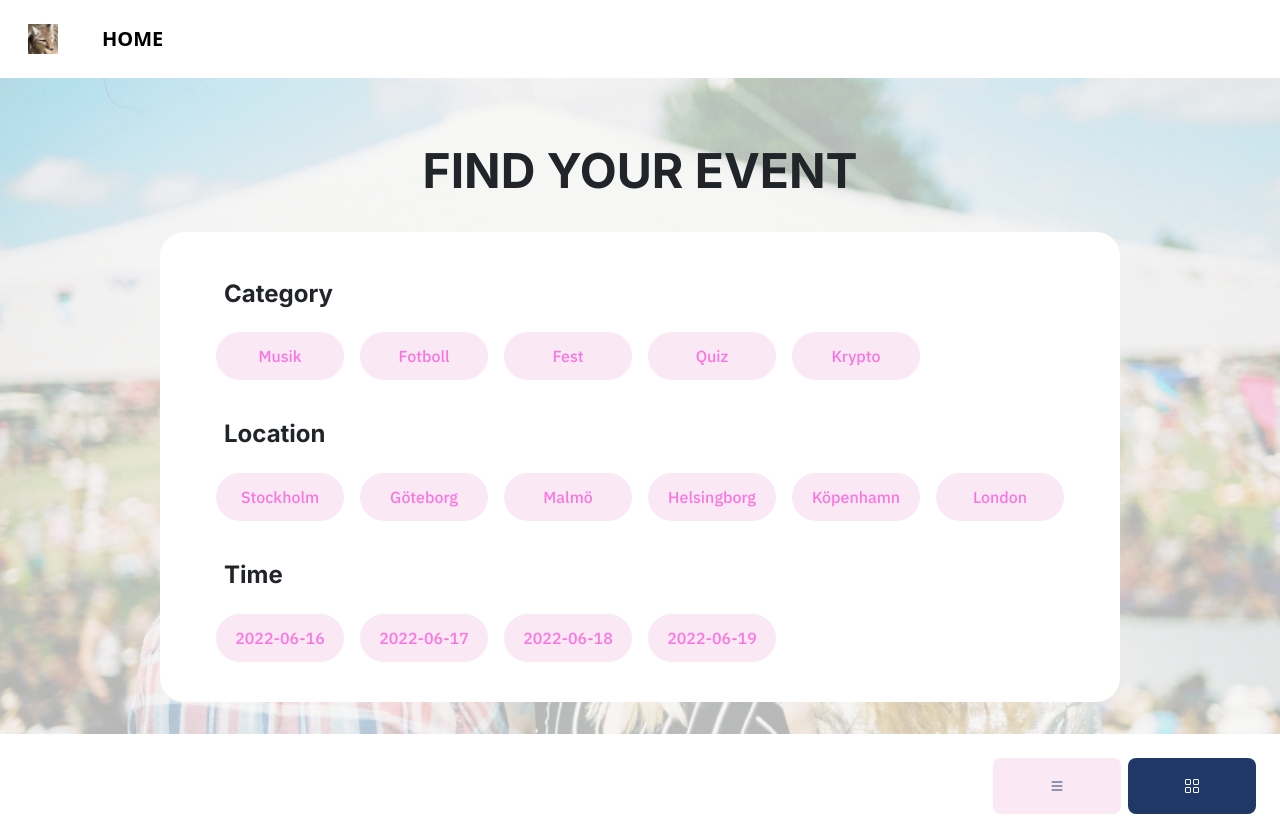
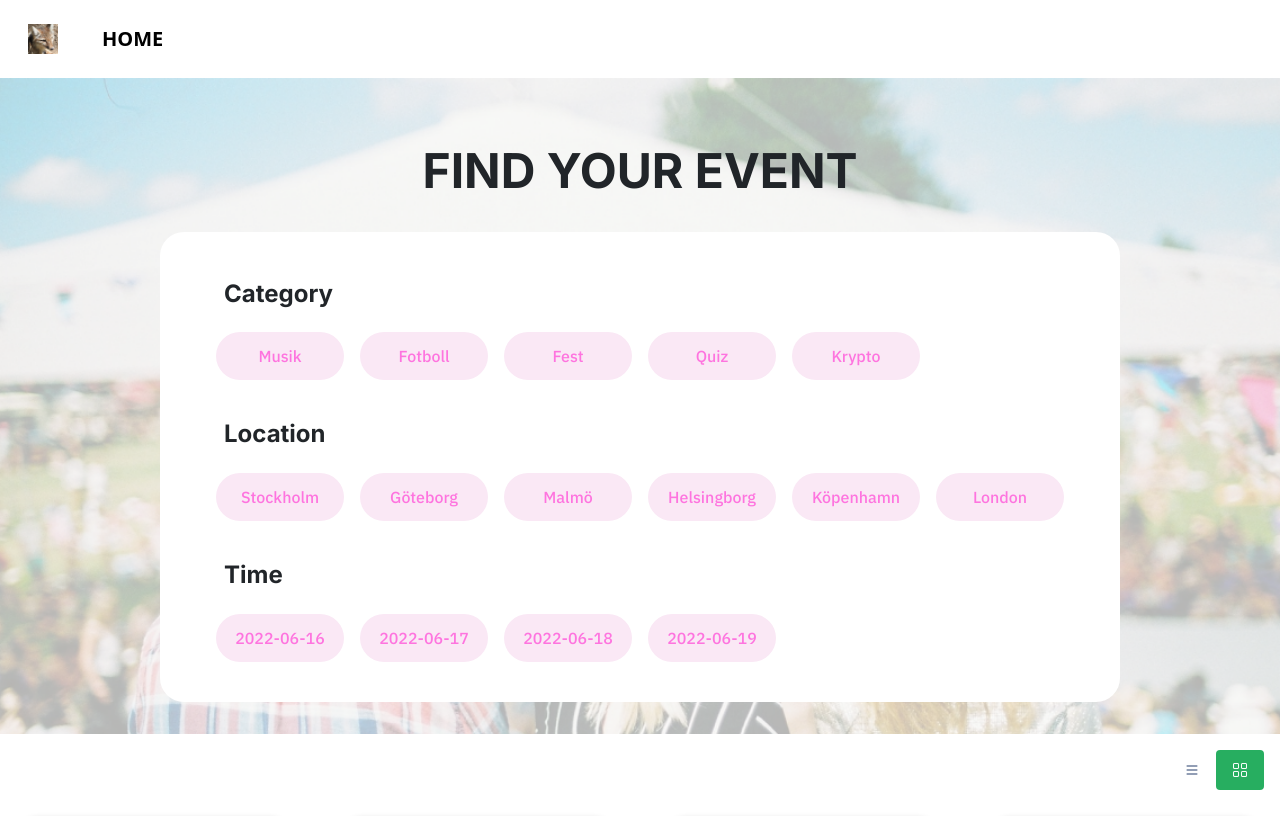
Before and after one commit to krdevel/grupparbete-vite-eventer, a Vue app: page /event/1 in a window 1280 px wide. Shown: the top 816 px of the page. Built offline with nearby package versions, Linux system fonts and the light colour scheme.

Commit message:
Green grid/list button

```diff
--- a/src/views/FilterView.vue
+++ b/src/views/FilterView.vue
@@ -168,10 +168,14 @@
 
 	/* This overrides Bootstrap */
 	#filter-view .list-box .btn-outline-primary {
+		background-color: #ffffff00;
 		border-color: #1f3868;
 		color: #1f3868;
-		border-radius: 0.5rem;
-		padding: 1rem 1rem;
+		border-radius: 0.25rem;
+		width: auto;
+		height: auto;
+		margin: 0;
+		padding: 0.5rem 1rem;
 	}
 
 	/* This overrides Bootstrap */
@@ -182,7 +186,7 @@
 	/* This overrides Bootstrap */
 	#filter-view .list-box .btn-check:checked + .btn-outline-primary {
 		border-color: #1f3868;
-		background-color: #1f3868;
+		background-color: #27ae60;
 		color: #fff;
 	}
 
```
